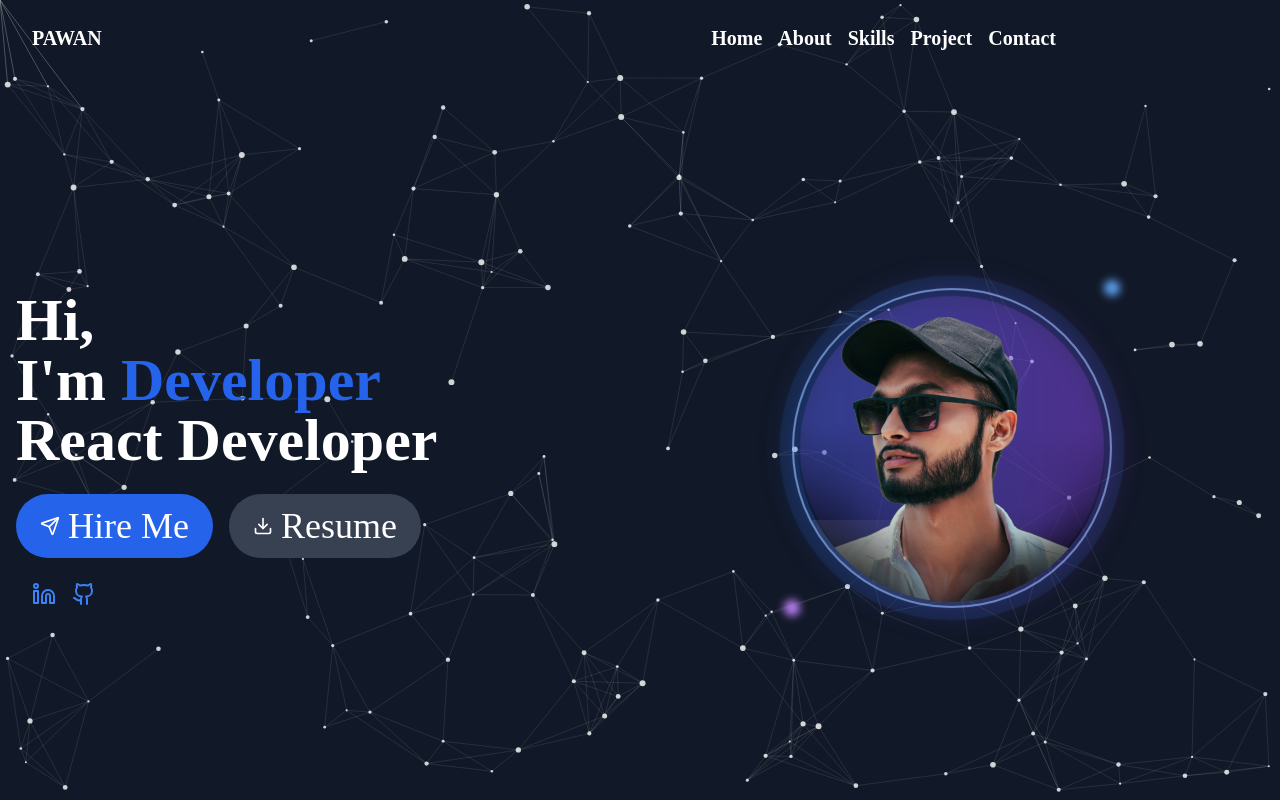
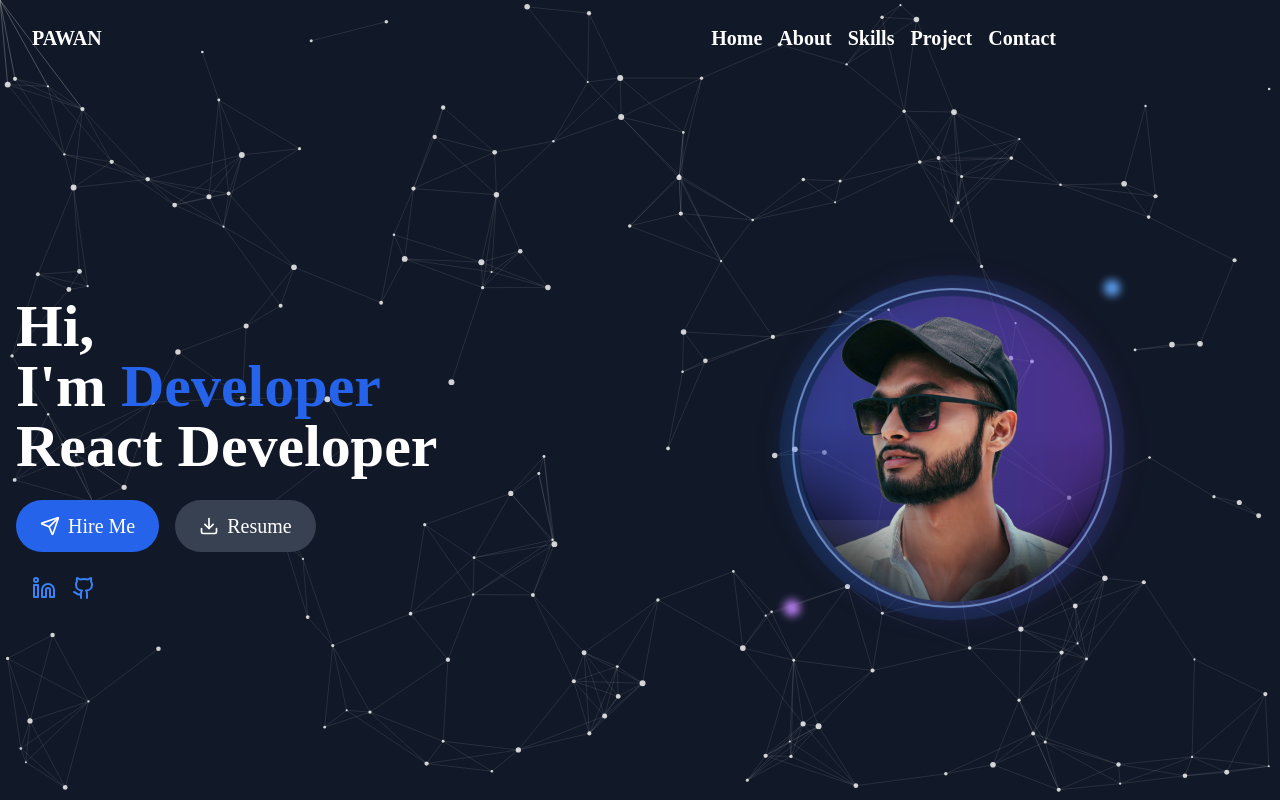
Before and after one commit to RamRaj110/portfolio, a React (Vite) app: page / in a window 1280 px wide. Shown: the top 800 px of the page. Built offline with nearby package versions, Linux system fonts and the light colour scheme.

Commit message:
here page text adjust

```diff
--- a/src/App.jsx
+++ b/src/App.jsx
@@ -242,7 +242,7 @@ const Portfolio = () => {
           <Nav />
           <div className="flex flex-col md:flex-row items-center justify-between  md:mt-24">
             {/* Left side - Text content */}
-            <div className="w-full md:w-1/2 sm:text-4xl  space-y-4 md:space-y-6 text-center md:text-left">
+            <div className="w-full md:w-1/2 sm:text-xl  space-y-4 md:space-y-6 text-center md:text-left">
               <motion.h1
                 initial={{ opacity: 0, y: 20 }}
                 animate={{ opacity: 1, y: 0 }}
```
